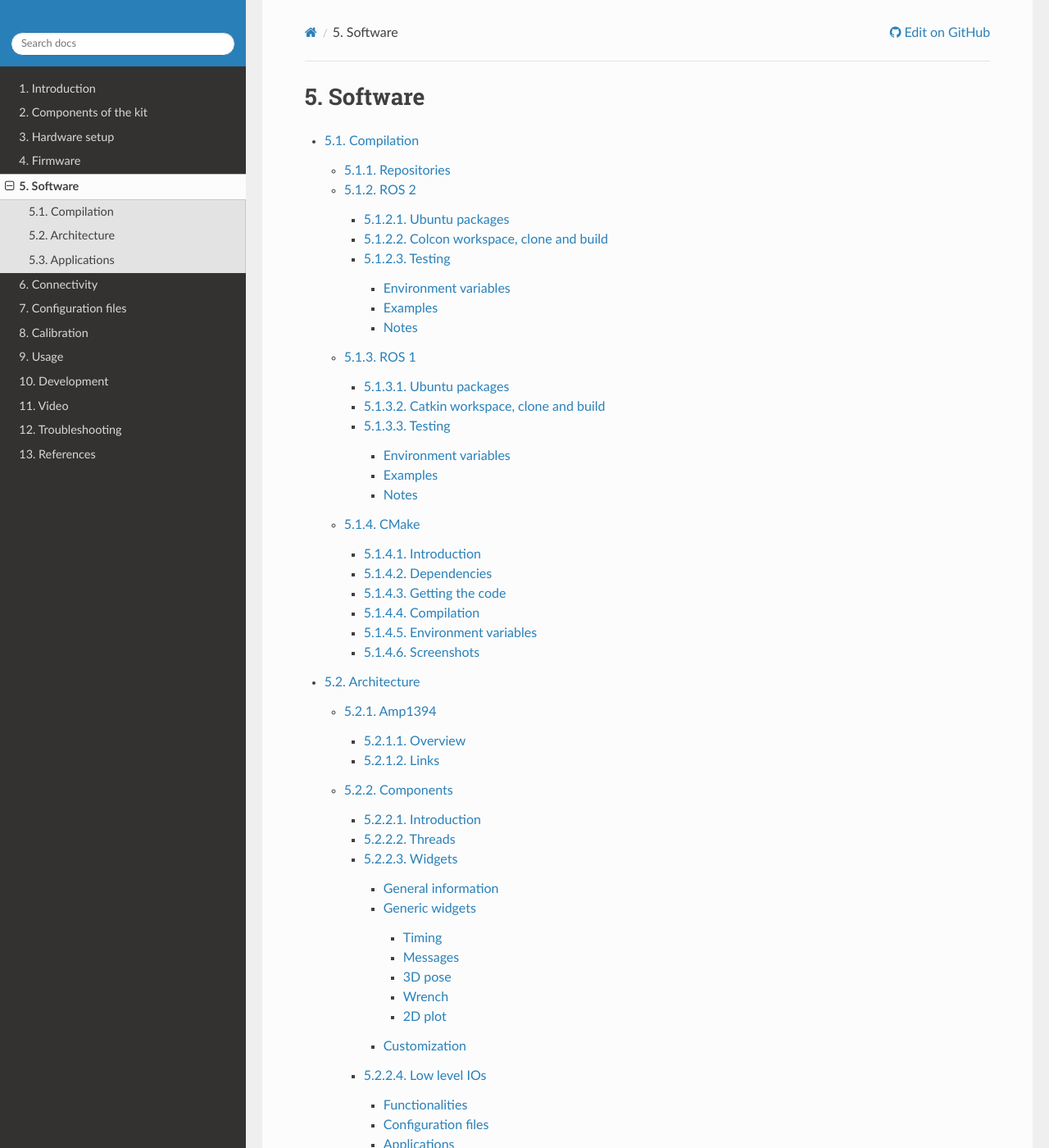
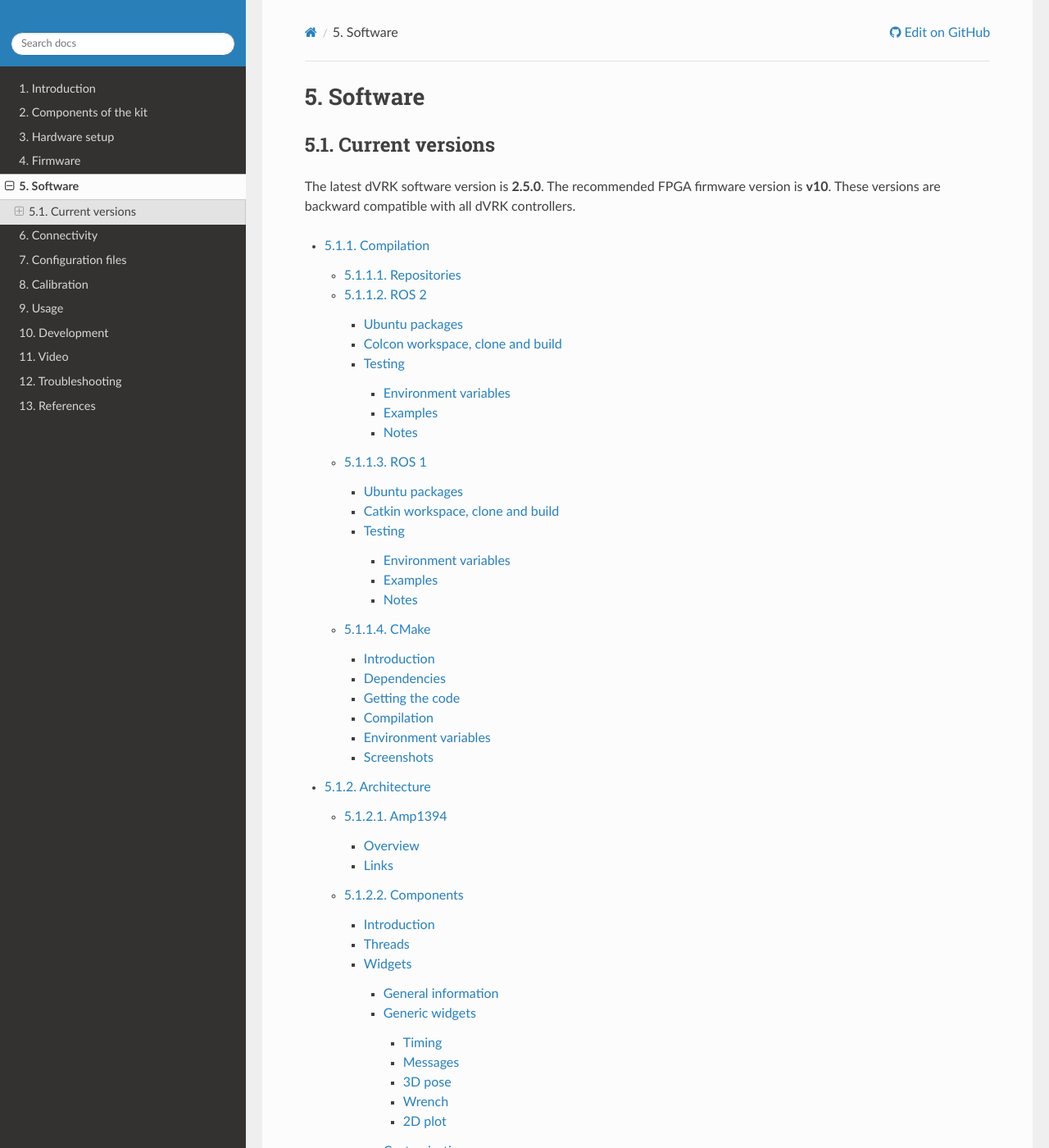
Before and after one commit to jhu-dvrk/dvrk-readthedocs, a Sphinx documentation site: the page built from docs/pages/software.rst, in a window 1280 px wide and 1400 px high. Shown: the whole window at 82% size. Built offline with Sphinx 7.4.7 and the Read the Docs theme 3.1.0, drawn with Linux system fonts in a browser that asks for light colours; the version number could not be read and is left out; some of the changed text lies outside the part shown.

Commit message:
Minor updates for 2.5.0

```diff
--- a/docs/pages/firmware.rst
+++ b/docs/pages/firmware.rst
@@ -6,6 +6,9 @@ Firmware
 
 Introduction
 ############
+
+The recommended FPGA firmware version is **v10**. It is backward compatible
+with all dVRK controllers.
 
 .. note::
 
--- a/docs/pages/software.rst
+++ b/docs/pages/software.rst
@@ -4,6 +4,13 @@
 Software
 ########
 
+Current versions
+################
+
+The latest dVRK software version is **2.5.0**. The recommended FPGA firmware
+version is **v10**. These versions are backward compatible with all dVRK
+controllers.
+
 .. toctree::
 
    software/compilation
--- a/docs/pages/software/compilation/ros1.rst
+++ b/docs/pages/software/compilation/ros1.rst
@@ -3,6 +3,11 @@
 *****
 ROS 1
 *****
+
+.. warning::
+
+   **Important:** ROS1 has not been tested with dVRK software version 2.5.0
+   or later. Use ROS2 for dVRK software 2.5.0 and later.
 
 .. warning::
 
--- a/docs/pages/software/compilation/ros2.rst
+++ b/docs/pages/software/compilation/ros2.rst
@@ -79,7 +79,7 @@ To use a specific release, replace the vcs line with:
 
 .. code-block:: bash
 
-   vcs import --input https://raw.githubusercontent.com/jhu-saw/vcs/main/ros2-dvrk-2.4.0.vcs --recursive
+   vcs import --input https://raw.githubusercontent.com/jhu-saw/vcs/main/ros2-dvrk-2.5.0.vcs --recursive
 
 Compile using ``colcon``:
 
```
